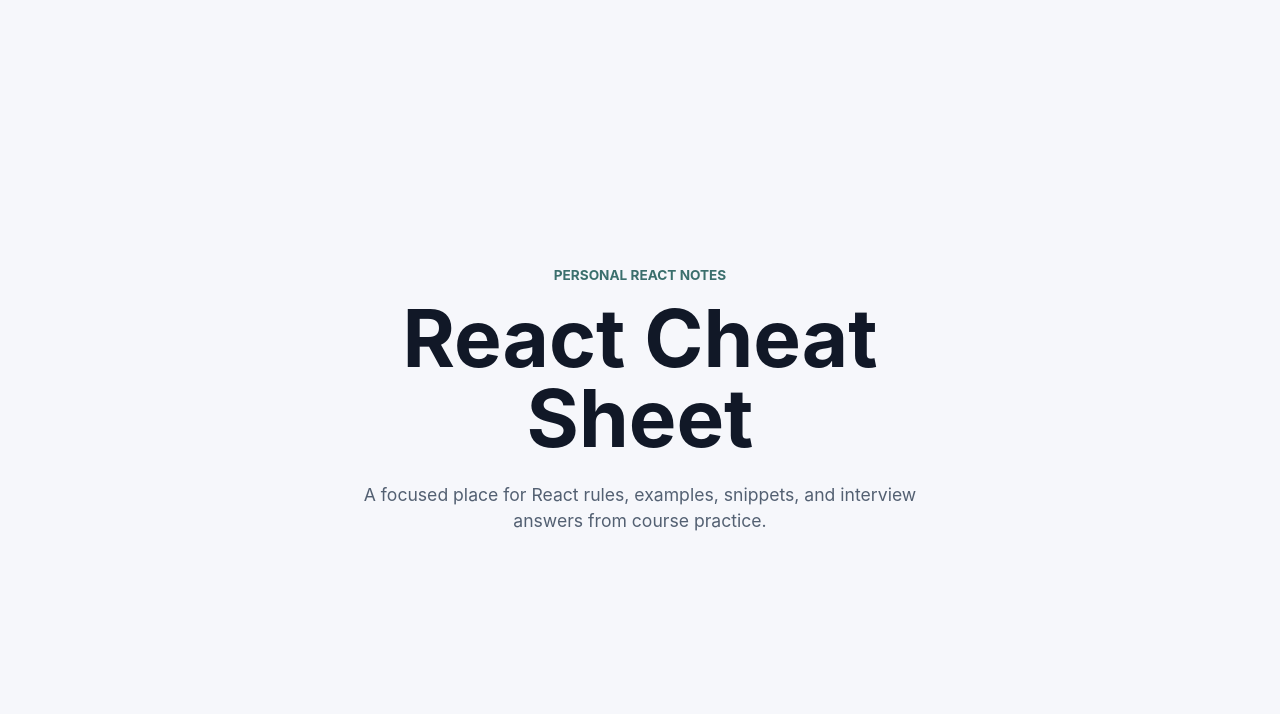
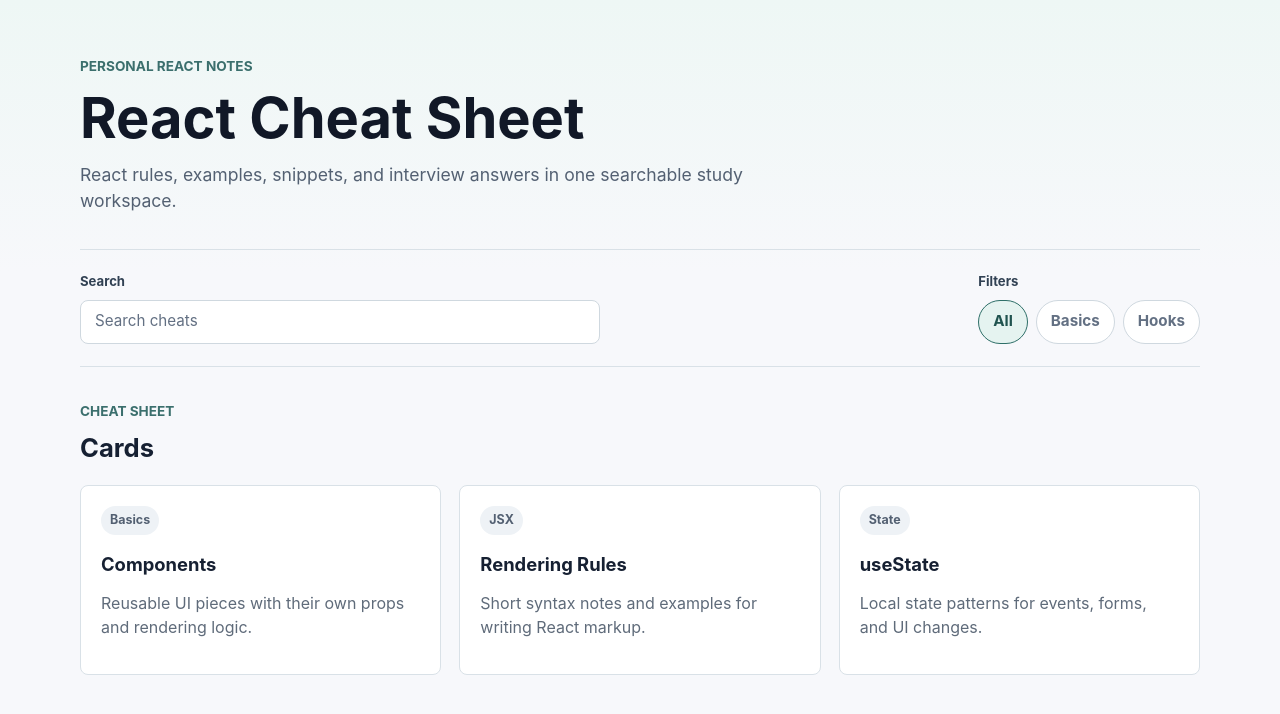
Before and after one commit to davidpavlovic-dev/react-cheatsheet, a React (Vite) app: page / in a window 1280 px wide. Shown: the top 714 px of the page. Built offline with nearby package versions, Linux system fonts and the light colour scheme.

Commit message:
feat(base-layout): add main app layout

```diff
--- a/src/App.jsx
+++ b/src/App.jsx
@@ -1,14 +1,5 @@
+import AppLayout from "./components/AppLayout/AppLayout.jsx";
+
 export default function App() {
-  return (
-    <main className="app">
-      <section className="hero" aria-labelledby="app-title">
-        <p className="eyebrow">Personal React notes</p>
-        <h1 id="app-title">React Cheat Sheet</h1>
-        <p className="intro">
-          A focused place for React rules, examples, snippets, and interview
-          answers from course practice.
-        </p>
-      </section>
-    </main>
-  );
+  return <AppLayout />;
 }
--- /dev/null
+++ b/src/components/AppLayout/AppLayout.jsx
@@ -0,0 +1,61 @@
+export default function AppLayout() {
+  return (
+    <div className="app-shell">
+      <header className="app-header">
+        <div className="app-container header-content">
+          <p className="eyebrow">Personal React notes</p>
+          <h1>React Cheat Sheet</h1>
+          <p className="subtitle">
+            React rules, examples, snippets, and interview answers in one
+            searchable study workspace.
+          </p>
+        </div>
+      </header>
+
+      <main className="app-main">
+        <div className="app-container">
+          <section className="toolbar" aria-label="Cheat sheet controls">
+            <div className="placeholder-control">
+              <span className="placeholder-label">Search</span>
+              <span className="placeholder-field">Search cheats</span>
+            </div>
+
+            <div className="placeholder-control">
+              <span className="placeholder-label">Filters</span>
+              <div className="filter-row" aria-hidden="true">
+                <span>All</span>
+                <span>Basics</span>
+                <span>Hooks</span>
+              </div>
+            </div>
+          </section>
+
+          <section className="content-section" aria-labelledby="cheat-grid-title">
+            <div className="section-heading">
+              <p className="eyebrow">Cheat sheet</p>
+              <h2 id="cheat-grid-title">Cards</h2>
+            </div>
+
+            <div className="placeholder-grid" aria-hidden="true">
+              <article className="placeholder-card">
+                <span className="card-kicker">Basics</span>
+                <h3>Components</h3>
+                <p>Reusable UI pieces with their own props and rendering logic.</p>
+              </article>
+              <article className="placeholder-card">
+                <span className="card-kicker">JSX</span>
+                <h3>Rendering Rules</h3>
+                <p>Short syntax notes and examples for writing React markup.</p>
+              </article>
+              <article className="placeholder-card">
+                <span className="card-kicker">State</span>
+                <h3>useState</h3>
+                <p>Local state patterns for events, forms, and UI changes.</p>
+              </article>
+            </div>
+          </section>
+        </div>
+      </main>
+    </div>
+  );
+}
--- a/src/index.css
+++ b/src/index.css
@@ -1,6 +1,6 @@
 :root {
   color: #172033;
-  background: #f6f7fb;
+  background: #f7f8fb;
   font-family:
     Inter, ui-sans-serif, system-ui, -apple-system, BlinkMacSystemFont, "Segoe UI",
     sans-serif;
@@ -19,6 +19,9 @@
   margin: 0;
   min-width: 320px;
   min-height: 100vh;
+  background:
+    linear-gradient(180deg, #eef7f5 0%, #f7f8fb 34%),
+    #f7f8fb;
 }
 
 button,
@@ -28,20 +31,26 @@
   font: inherit;
 }
 
-.app {
-  display: grid;
+.app-shell {
   min-height: 100vh;
-  place-items: center;
-  padding: 48px 20px;
 }
 
-.hero {
-  width: min(720px, 100%);
-  text-align: center;
+.app-container {
+  width: min(1120px, calc(100% - 40px));
+  margin: 0 auto;
+}
+
+.app-header {
+  padding: 56px 0 34px;
+}
+
+.header-content {
+  display: grid;
+  gap: 14px;
 }
 
 .eyebrow {
-  margin: 0 0 12px;
+  margin: 0;
   color: #3b6f6d;
   font-size: 0.85rem;
   font-weight: 700;
@@ -52,13 +61,149 @@
 h1 {
   margin: 0;
   color: #111827;
-  font-size: clamp(2.5rem, 8vw, 5rem);
-  line-height: 1;
+  font-size: 3.5rem;
+  line-height: 1.03;
 }
 
-.intro {
-  margin: 24px auto 0;
-  max-width: 560px;
+.subtitle {
+  margin: 0;
+  max-width: 680px;
   color: #536072;
   font-size: 1.1rem;
 }
+
+.app-main {
+  padding: 0 0 56px;
+}
+
+.toolbar {
+  display: grid;
+  grid-template-columns: minmax(0, 1fr) auto;
+  gap: 16px;
+  align-items: end;
+  padding: 22px 0;
+  border-top: 1px solid #d9e1e7;
+  border-bottom: 1px solid #d9e1e7;
+}
+
+.placeholder-control {
+  display: grid;
+  gap: 8px;
+}
+
+.placeholder-label {
+  color: #314153;
+  font-size: 0.82rem;
+  font-weight: 700;
+}
+
+.placeholder-field,
+.filter-row span {
+  display: inline-flex;
+  min-height: 44px;
+  align-items: center;
+  border: 1px solid #cfd8df;
+  background: #ffffff;
+  color: #637083;
+  font-size: 0.95rem;
+}
+
+.placeholder-field {
+  width: min(520px, 100%);
+  border-radius: 8px;
+  padding: 0 14px;
+}
+
+.filter-row {
+  display: flex;
+  flex-wrap: wrap;
+  gap: 8px;
+}
+
+.filter-row span {
+  border-radius: 999px;
+  padding: 0 14px;
+  font-weight: 700;
+}
+
+.filter-row span:first-child {
+  border-color: #2e6f68;
+  background: #e5f3f0;
+  color: #20534f;
+}
+
+.content-section {
+  padding-top: 34px;
+}
+
+.section-heading {
+  display: grid;
+  gap: 8px;
+  margin-bottom: 18px;
+}
+
+h2,
+h3 {
+  margin: 0;
+  color: #162032;
+}
+
+h2 {
+  font-size: 1.6rem;
+}
+
+.placeholder-grid {
+  display: grid;
+  grid-template-columns: repeat(3, minmax(0, 1fr));
+  gap: 18px;
+}
+
+.placeholder-card {
+  min-height: 190px;
+  border: 1px solid #d9e1e7;
+  border-radius: 8px;
+  background: #ffffff;
+  padding: 20px;
+}
+
+.card-kicker {
+  display: inline-flex;
+  margin-bottom: 16px;
+  border-radius: 999px;
+  background: #eef2f6;
+  color: #536072;
+  font-size: 0.78rem;
+  font-weight: 700;
+  padding: 5px 9px;
+}
+
+.placeholder-card h3 {
+  font-size: 1.15rem;
+}
+
+.placeholder-card p {
+  margin: 12px 0 0;
+  color: #5f6b7a;
+}
+
+@media (max-width: 760px) {
+  .app-container {
+    width: min(100% - 32px, 1120px);
+  }
+
+  .app-header {
+    padding-top: 40px;
+  }
+
+  h1 {
+    font-size: 2.6rem;
+  }
+
+  .toolbar {
+    grid-template-columns: 1fr;
+  }
+
+  .placeholder-grid {
+    grid-template-columns: 1fr;
+  }
+}
```
